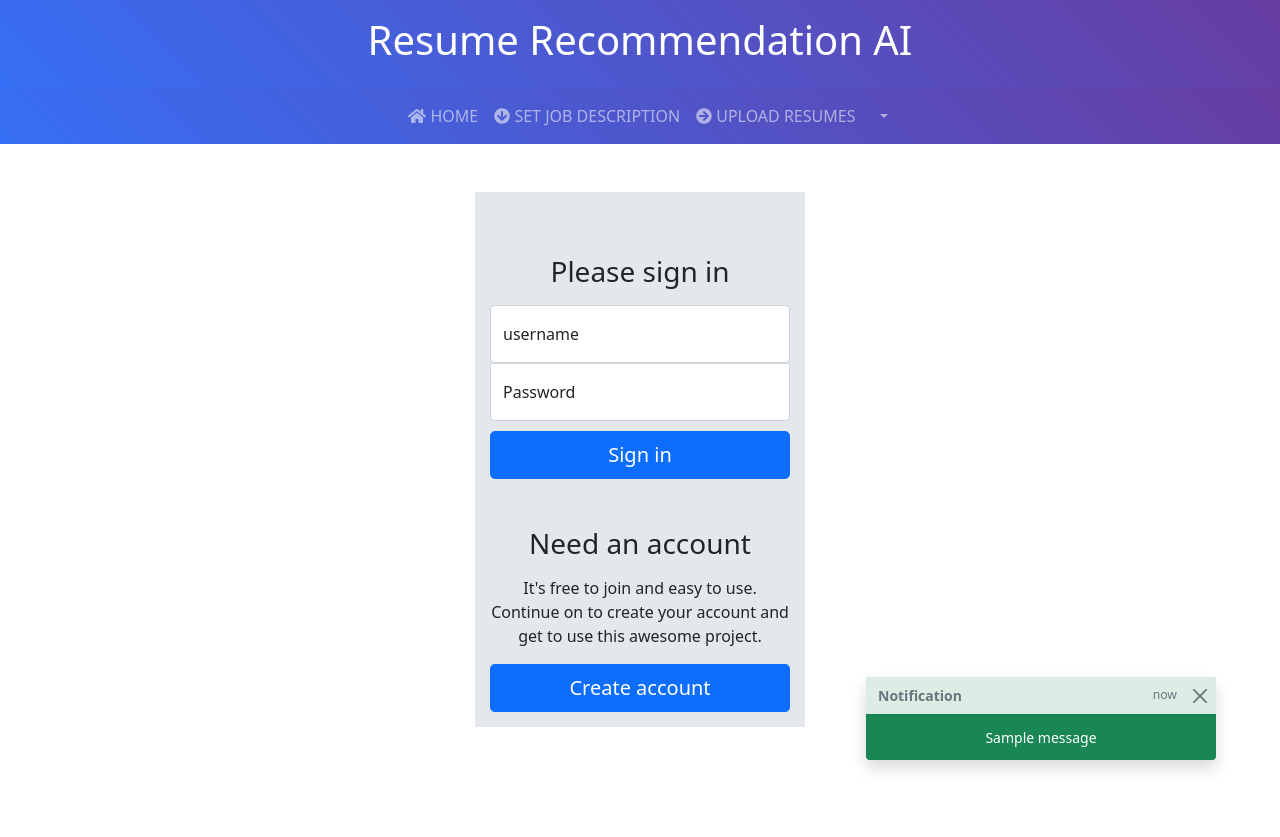
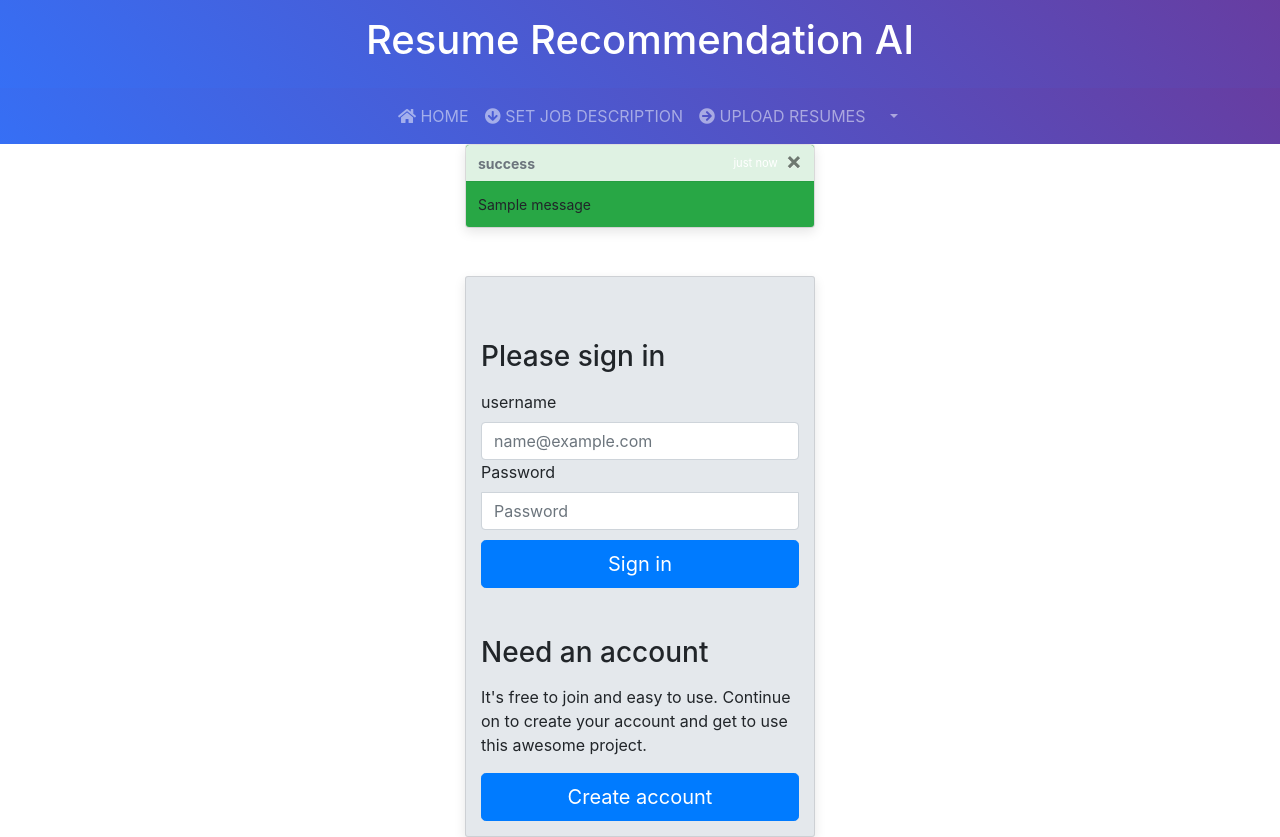
Before and after one commit to digipodium/resume_recommendation_system, a Python web app: template app/templates/login.html in a window 1280 px wide. Before the commit the page ends 771 px from the top, so only its background shows below. Run offline with Jinja, Linux system fonts and the light colour scheme; the template is opened without the code that fills it: most values are stand-ins (such as "Sample title", 1, 10 or a date in 2020); one stand-in notice (Sample message) is shown; some libraries are stand-ins or nearby versions.

Commit message:
login ui

```diff
--- a/app/templates/base.html
+++ b/app/templates/base.html
@@ -8,9 +8,9 @@
 
 
     <!-- Bootstrap CSS -->
-    <link href="https://cdn.jsdelivr.net/npm/bootstrap@5.0.0/dist/css/bootstrap.min.css" rel="stylesheet" integrity="sha384-wEmeIV1mKuiNpC+IOBjI7aAzPcEZeedi5yW5f2yOq55WWLwNGmvvx4Um1vskeMj0" crossorigin="anonymous">  <!-- fontawesome5 CSS -->
+    <link rel="stylesheet" href="https://cdn.jsdelivr.net/npm/bootstrap@4.6.0/dist/css/bootstrap.min.css" integrity="sha384-B0vP5xmATw1+K9KRQjQERJvTumQW0nPEzvF6L/Z6nronJ3oUOFUFpCjEUQouq2+l" crossorigin="anonymous">
     <link rel="stylesheet" href="https://use.fontawesome.com/releases/v5.1.1/css/all.css" integrity="sha384-O8whS3fhG2OnA5Kas0Y9l3cfpmYjapjI0E4theH4iuMD+pLhbf6JI0jIMfYcK3yZ" crossorigin="anonymous">
-    <script src="https://code.jquery.com/jquery-3.6.0.min.js" integrity="sha256-/xUj+3OJU5yExlq6GSYGSHk7tPXikynS7ogEvDej/m4=" crossorigin="anonymous"></script>
+
     {% block css %}{% endblock %}
     <style>
         .purblue{
@@ -25,10 +25,16 @@
     {% include "navbar.html" %}
     {% block body %}{% endblock %}
 
+    <script src="https://code.jquery.com/jquery-3.6.0.min.js" integrity="sha256-/xUj+3OJU5yExlq6GSYGSHk7tPXikynS7ogEvDej/m4=" crossorigin="anonymous"></script>
+    <script src="https://cdn.jsdelivr.net/npm/popper.js@1.16.1/dist/umd/popper.min.js" integrity="sha384-9/reFTGAW83EW2RDu2S0VKaIzap3H66lZH81PoYlFhbGU+6BZp6G7niu735Sk7lN" crossorigin="anonymous"></script>
+    <script src="https://cdn.jsdelivr.net/npm/bootstrap@4.6.0/dist/js/bootstrap.min.js" integrity="sha384-+YQ4JLhjyBLPDQt//I+STsc9iw4uQqACwlvpslubQzn4u2UU2UFM80nGisd026JF" crossorigin="anonymous"></script>
+    {% block js %}{% endblock %}
+    <script>
+        $(function () {
+            $('#notify').toast('show')
+        });
+    </script>
 
-    <script src="https://cdn.jsdelivr.net/npm/bootstrap@5.0.0/dist/js/bootstrap.bundle.min.js" integrity="sha384-p34f1UUtsS3wqzfto5wAAmdvj+osOnFyQFpp4Ua3gs/ZVWx6oOypYoCJhGGScy+8" crossorigin="anonymous"></script>
-    <script defer src="https://use.fontawesome.com/releases/v5.1.1/js/all.js" integrity="sha384-BtvRZcyfv4r0x/phJt9Y9HhnN5ur1Z+kZbKVgzVBAlQZX4jvAuImlIz+bG7TS00a" crossorigin="anonymous"></script>
-    {% block js %}{% endblock %}
 
 </body>
 </html>
--- a/app/templates/login.html
+++ b/app/templates/login.html
@@ -19,9 +19,7 @@
   html,body {
     height: 100%;
   }
-  body{
-    text-align: center!important;
-  }
+
 
   main {
     display: flex;
@@ -29,11 +27,14 @@
     padding-top: 40px;
     padding-bottom: 40px;
     background-color: #e4e8ec;
+    box-shadow: 0 0.25rem 0.75rem rgb(0 0 0 / 10%);
+    border: 1px solid rgb(0 0 0 / 10%);
+    border-radius: 3px;
   }
 
   .form-signin {
     width: 100%;
-    max-width: 330px;
+    max-width: 350px;
     padding: 15px;
     margin: auto;
   }
@@ -75,12 +76,12 @@
     <h1 class="h3 mb-3 fw-normal">Please sign in</h1>
 
     <div class="form-floating">
+      <label for="floatingInput">username</label>
       <input type="username" name="username" class="form-control" id="floatingInput" placeholder="name@example.com">
-      <label for="floatingInput">username</label>
     </div>
     <div class="form-floating">
+      <label for="floatingPassword">Password</label>
       <input type="password" name="password" class="form-control" id="floatingPassword" placeholder="Password">
-      <label for="floatingPassword">Password</label>
     </div>
 
 
--- a/app/templates/navbar.html
+++ b/app/templates/navbar.html
@@ -4,6 +4,12 @@
         aria-expanded="false" aria-label="Toggle digipodum nav"><i class="fas fa-bars    "></i></button>
     <div class="collapse navbar-collapse" id="mainmenu">
       <ul class="navbar-nav mr-auto mt-2 mt-lg-0 mx-auto ">
+
+
+
+        {% if current_user.is_anonymous %}
+          <p class="lead text-white">welcome</p>
+        {% else %}
         <li class="nav-item ">
           <a class="nav-link text-uppercase" href="{{url_for('index')}}"><i class="fas fa-home "></i> Home <span class="sr-only">(current)</span></a>
         </li>
@@ -13,17 +19,6 @@
         <li class="nav-item">
           <a class="nav-link text-uppercase" href="/upload"><i class="fas fa-arrow-circle-right    "></i> upload resumes</a>
         </li>
-
-
-        {% if current_user.is_anonymous %}
-        <li class="nav-item dropdown">
-          <a class="nav-link dropdown-toggle text-uppercase" href="#" id="dropdownId" data-toggle="dropdown" aria-haspopup="true" aria-expanded="false"><i class="fas fa-user-circle    "></i> Account</a>
-          <div class="dropdown-menu" aria-labelledby="dropdownId">
-            <a class="dropdown-item" href="/login">Login</a>
-            <a class="dropdown-item" href="/register">Create free account</a>
-          </div>
-        </li>
-        {% else %}
         <li class="nav-item dropdown">
           <a class="nav-link dropdown-toggle text-uppercase" href="#" id="dropdownId" data-toggle="dropdown" aria-haspopup="true" aria-expanded="false">
             <img src="{{ current_user.avatar(24) }}" class="rounded-circle">  {{current_user.username}}
--- a/app/templates/notify.html
+++ b/app/templates/notify.html
@@ -5,20 +5,20 @@
 {% if messages %}
 <div aria-live="polite" aria-atomic="true" >
   {% for category, message in messages %}
-<div style="position:fixed; bottom:5%; right: 5%;">
-  {% if category == 'message' %}
-  <div class="toast show bg-warning align-items-center text-white bg-primary border-0" role="alert" aria-live="assertive" data-autohide="false" aria-atomic="true">
+  {% if category=="message"  %}
+  <div class="toast bg-warning mt-2 mx-auto" id="notify" role="alert" data-delay="3000" aria-live="assertive" aria-atomic="true" data-autohide="false">
   {% else %}
-  <div class="toast show bg-{{category}} align-items-center text-white bg-primary border-0" role="alert" aria-live="assertive" data-autohide="false" aria-atomic="true">
+  <div class="toast bg-{{category}}  mx-auto" id="notify" role="alert" aria-live="assertive" aria-atomic="true" data-autohide="false">
   {% endif %}
-  <div class="toast-header">
-  <strong class="me-auto">Notification</strong>
-  <small>now</small>
-  <button type="button" class="btn-close" data-bs-dismiss="toast" aria-label="Close"></button>
+      <div class="toast-header ">
+        <strong class="mr-auto ">{{ category }}</strong>
+        <small class="text-white">just now</small>
+        <button type="button" class="ml-2 mb-1 close" data-dismiss="toast" aria-label="Close">
+          <span aria-hidden="true">&times;</span>
+        </button>
       </div>
       <div class="toast-body">
-  {{ message }}
-  </div>
+        {{message}}
       </div>
     </div>
     {% endfor %}
```
Lines whose indentation alone changed are shown as unchanged.
